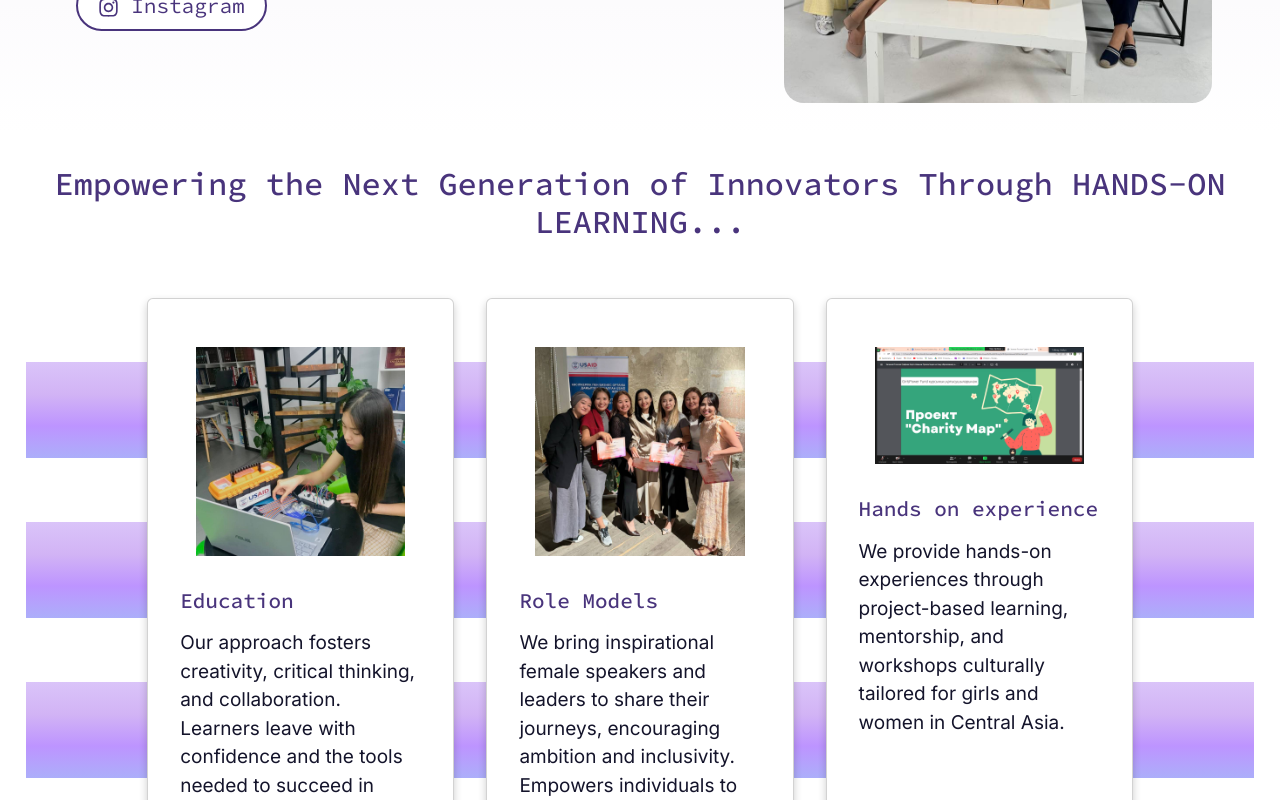
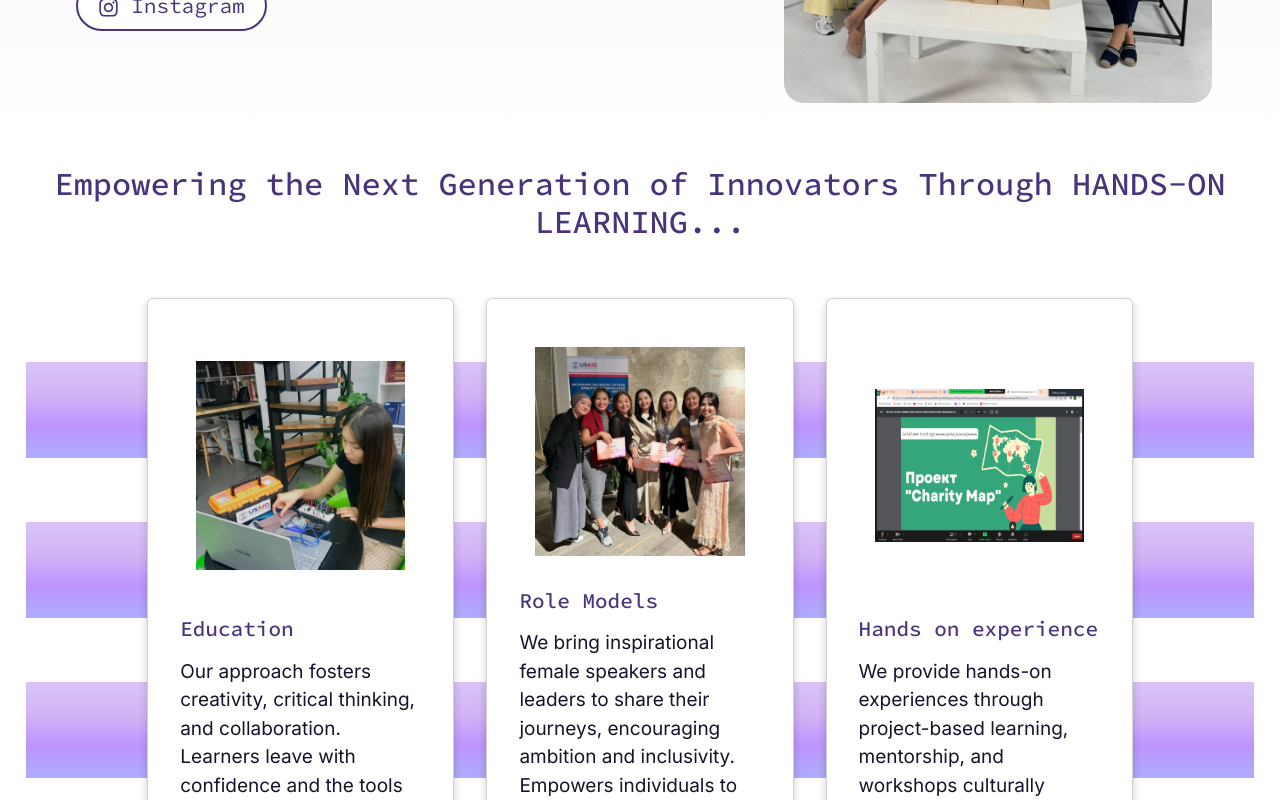
Before and after one commit to MileyNg/GirlsPowerFund, a React (Create React App) app in the folder app/: page / in a window 1280 px wide. Shown: the part 463-1263 px from the top of the page. Built offline with nearby package versions, Linux system fonts and the light colour scheme.

Commit message:
cards updated

```diff
--- a/app/src/App.css
+++ b/app/src/App.css
@@ -296,6 +296,15 @@ img {
   padding: 2rem 2rem 1rem 2rem;
 }
 
+.card-image-container {
+  display: flex;
+  justify-content: center;
+  align-items: center;
+  width: 100%;
+  height: 50%;
+  align-items: center;
+}
+
 .card-image {
   width: 100%;
   height: auto;
--- a/app/src/components/Cards.js
+++ b/app/src/components/Cards.js
@@ -3,7 +3,7 @@ import { useTranslation } from "react-i18next";
 import "./languages";
 import Educationpic from "../img/pic2.jpg";
 import Representationpic from "../img/pic3.jpg";
-import Experiencepic from "../img/pic4.jpg";
+import Experiencepic from "../img/pic4_stretched.jpg";
 
 function Cards({ background }) {
   const { t } = useTranslation();
@@ -30,7 +30,9 @@ function Cards({ background }) {
       <Row className="cards">
         {cardData.map((card, index) => (
           <Col className="card" md={3} key={index}>
+            <div className="card-image-container">
             <img src={card.image} alt="card-images" className="card-image" />
+            </div>
             {card.title}
             <div className="card-description">{card.description}</div>
           </Col>
```
Also changed, not shown: app/src/img/pic4_stretched.jpg (added).
